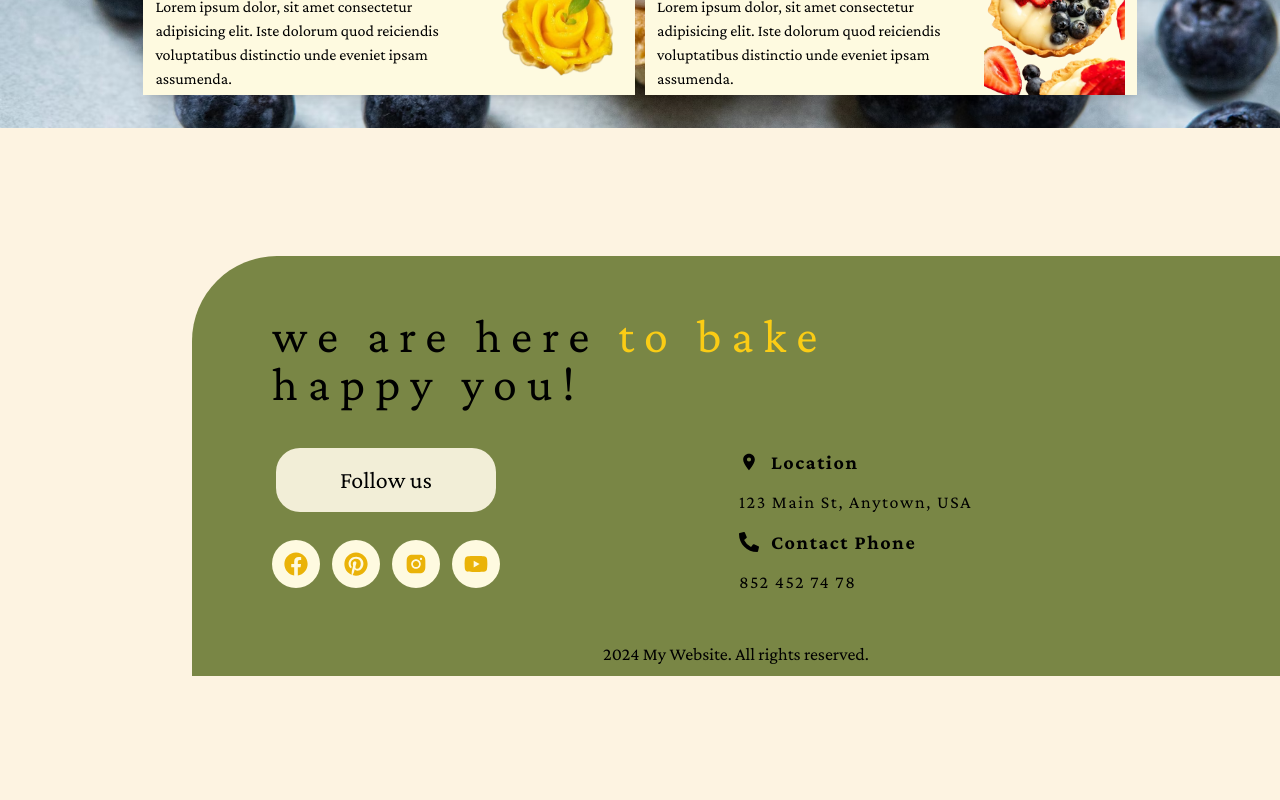
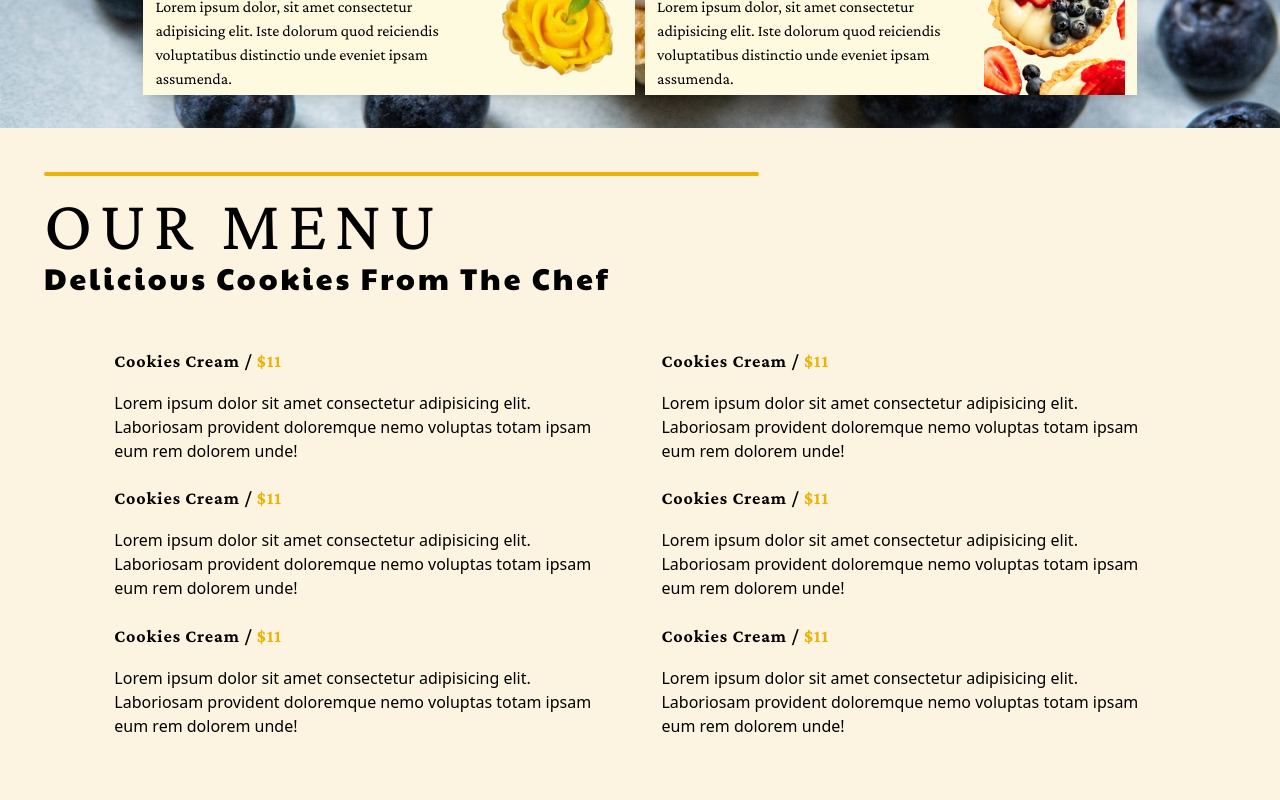
Before and after one commit to sabialhyv/pastry, a React (Vite) app: page /menu in a window 1280 px wide. Shown: the part 1600-2400 px from the top of the page. Before the commit the page ends 2276 px from the top, so only its background shows below. Built offline with nearby package versions, Linux system fonts and the light colour scheme.

Commit message:
add new section menu

```diff
--- a/src/index.css
+++ b/src/index.css
@@ -28,6 +28,10 @@ body h1{
   font-family: "Crimson Pro", sans-serif;
  }
 
+ .menu-text-font{
+  font-family: "Paytone One", sans-serif;
+ }
+
  .home p{
   font-family: "Crimson Pro", serif;
   font-weight: 600;
--- a/src/pages/Menu.jsx
+++ b/src/pages/Menu.jsx
@@ -104,6 +104,39 @@ function Menu() {
         </div>
       </div>
 
+      <div className="p-11">
+          <div className="w-[60%] h-1 bg-yellow-500 rounded-md"></div>
+          <p className="pt-3 menu-text text-7xl tracking-widest">OUR MENU</p>
+          <h1 className="text-3xl tracking-widest">Delicious Cookies From The Chef</h1>
+        <div className="flex flex-wrap w-[90%] m-auto justify-between pt-10">
+          <div className="w-[47%] flex flex-col gap-4 m-[1%]">
+            <p className="menu-text font-bold text-lg tracking-wider">Cookies Cream / <span className="text-yellow-500">$11</span></p>
+            <p>Lorem ipsum dolor sit amet consectetur adipisicing elit. Laboriosam provident doloremque nemo voluptas totam ipsam eum rem dolorem unde!</p>
+          </div>
+          <div className="w-[47%] flex flex-col gap-4 m-[1%]">
+            <p className="menu-text font-bold text-lg tracking-wider">Cookies Cream / <span className="text-yellow-500">$11</span></p>
+            <p>Lorem ipsum dolor sit amet consectetur adipisicing elit. Laboriosam provident doloremque nemo voluptas totam ipsam eum rem dolorem unde!</p>
+          </div>
+          <div className="w-[47%] flex flex-col gap-4 m-[1%]">
+            <p className="menu-text font-bold text-lg tracking-wider">Cookies Cream / <span className="text-yellow-500">$11</span></p>
+            <p>Lorem ipsum dolor sit amet consectetur adipisicing elit. Laboriosam provident doloremque nemo voluptas totam ipsam eum rem dolorem unde!</p>
+          </div>
+          <div className="w-[47%] flex flex-col gap-4 m-[1%]">
+            <p className="menu-text font-bold text-lg tracking-wider">Cookies Cream / <span className="text-yellow-500">$11</span></p>
+            <p>Lorem ipsum dolor sit amet consectetur adipisicing elit. Laboriosam provident doloremque nemo voluptas totam ipsam eum rem dolorem unde!</p>
+          </div>
+          <div className="w-[47%] flex flex-col gap-4 m-[1%]">
+            <p className="menu-text font-bold text-lg tracking-wider">Cookies Cream / <span className="text-yellow-500">$11</span></p>
+            <p>Lorem ipsum dolor sit amet consectetur adipisicing elit. Laboriosam provident doloremque nemo voluptas totam ipsam eum rem dolorem unde!</p>
+          </div>
+          <div className="w-[47%] flex flex-col gap-4 m-[1%]">
+            <p className="menu-text font-bold text-lg tracking-wider">Cookies Cream / <span className="text-yellow-500">$11</span></p>
+            <p>Lorem ipsum dolor sit amet consectetur adipisicing elit. Laboriosam provident doloremque nemo voluptas totam ipsam eum rem dolorem unde!</p>
+          </div>
+
+        </div>
+
+      </div>
 
     </div>
   );
```
